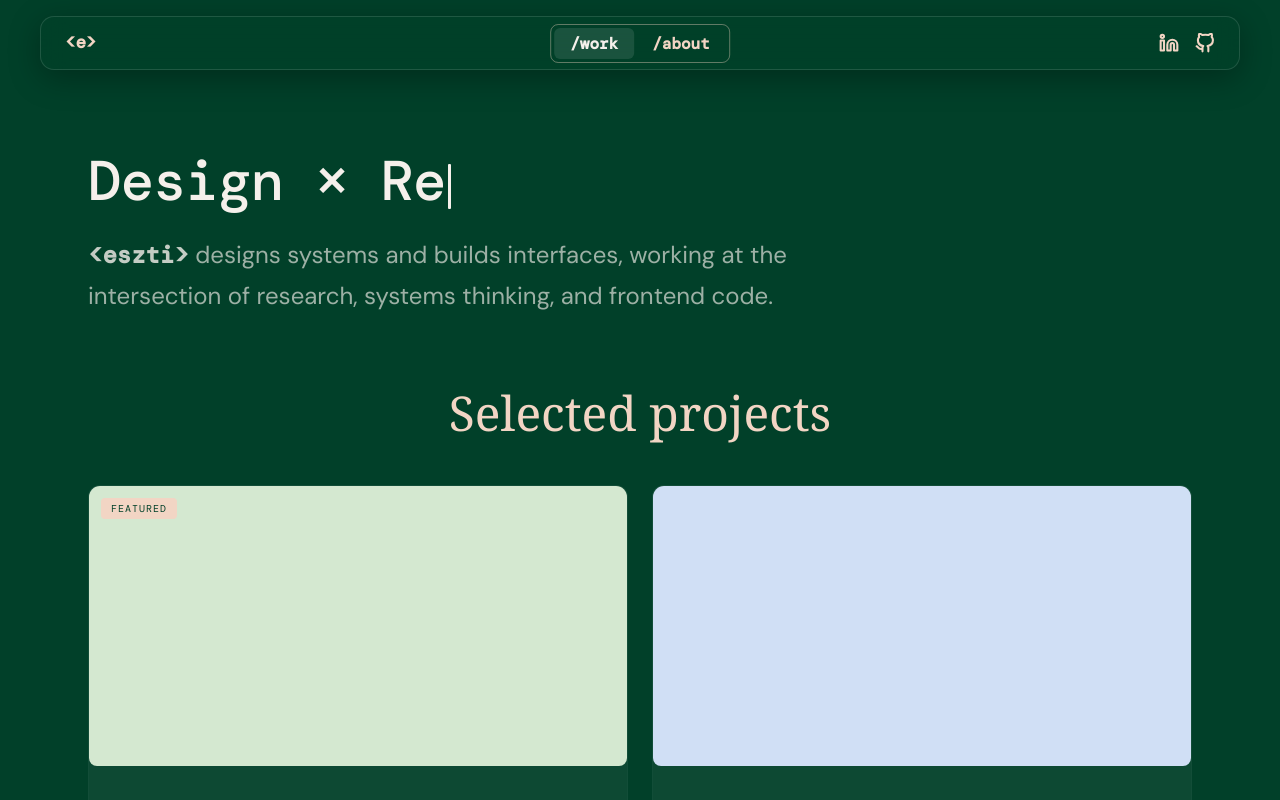
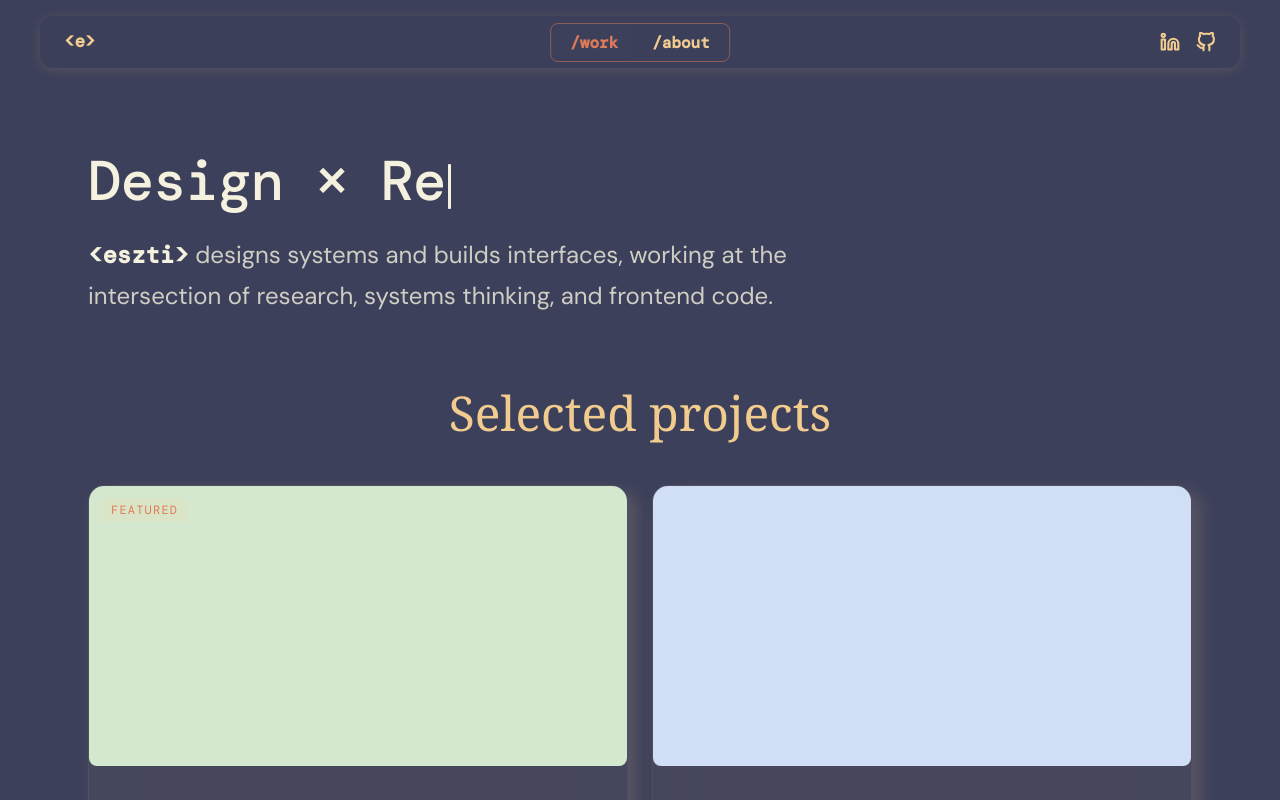
Before and after one commit to esztike/portfolio, a React (Vite) app: page / in a window 1280 px wide. Shown: the top 800 px of the page. Built offline with nearby package versions, Linux system fonts and the light colour scheme; a web font is replaced by a local one.

Commit message:
update UI to indigo palette

```diff
--- a/src/components/layout/Logo.css
+++ b/src/components/layout/Logo.css
@@ -2,7 +2,7 @@
   display: inline-flex;
   align-items: baseline;
   text-decoration: none;
-  color: var(--color-pink);
+  color: var(--color-yellow);
   font-family: "DM Mono", monospace;
   font-size: 1.1rem;
   font-weight: 600;
--- a/src/components/layout/Nav.css
+++ b/src/components/layout/Nav.css
@@ -9,9 +9,9 @@
   width: calc(100% - 48px);
   max-width: 1200px;
   border-radius: 14px;
-  border: 0.5px solid rgba(255, 255, 255, 0.12);
-  background: rgba(1, 64, 41, 0.7);
-  box-shadow: 0 8px 32px rgba(0, 0, 0, 0.3);
+  border: 1px rgba(61, 64, 91, 0.6);
+  background: rgba(61, 64, 91, 0.6);
+  box-shadow: 0 2px 12px 0 var(--color-shadow);
   isolation: isolate;
 }
 
@@ -38,7 +38,7 @@
   /* background: rgba(255, 255, 255, 0.06); */
   border-radius: 8px;
   padding: 3px;
-  border: 0.5px solid rgba(242, 213, 196, 0.4);
+  border: 0.5px solid rgba(224, 122, 87, 0.5);
 }
 
 .nav-tab {
@@ -46,7 +46,7 @@
   font-size: 1rem;
   font-weight: 600;
   text-decoration: none;
-  color: var(--color-pink);
+  color: var(--color-yellow);
   padding: 5px 16px;
   border-radius: 6px;
   transition:
@@ -55,8 +55,8 @@
 }
 
 .nav-tab.active {
-  background: rgba(255, 255, 255, 0.1);
-  color: var(--color-neutral);
+  background: var(--color-indigo);
+  color: var(--color-accent);
   /* border: 0.5px solid var(--color-neutral); */
 }
 
@@ -64,19 +64,19 @@
   display: flex;
   align-items: center;
   gap: 16px;
-  color: var(--color-pink);
+  color: var(--color-yellow);
 }
 
 .nav-socials a {
   display: flex;
   align-items: center;
-  color: var(--color-pink);
+  color: var(--color-yellow);
   text-decoration: none;
   transition: color 0.2s ease;
 }
 
 .nav-socials a:hover {
-  color: var(--color-neutral);
+  color: var(--color-warm-white);
 }
 
 @media (max-width: 800px) {
--- a/src/styles/globals.css
+++ b/src/styles/globals.css
@@ -49,7 +49,7 @@ video {
   font-weight: 500;
   line-height: 1.05;
   letter-spacing: -0.02em;
-  color: var(--color-neutral);
+  color: var(--color-text-primary);
   padding: 0 0 24px;
 }
 
@@ -57,7 +57,7 @@ video {
   display: inline-block;
   width: 3px;
   height: 0.8em;
-  background: var(--color-neutral);
+  background: var(--color-text-primary);
   margin-left: 3px;
   vertical-align: middle;
   border-radius: 1px;
@@ -77,7 +77,6 @@ video {
   font-size: 24px;
   line-height: 1.7;
   color: var(--color-text-secondary);
-  opacity: 0.8;
   max-width: 720px;
 }
 
@@ -91,16 +90,6 @@ video {
   gap: 24px;
 }
 
-.work-card-featured {
-  font-family: var(--font-mono);
-  font-size: 10px;
-  letter-spacing: 0.1em;
-  text-transform: uppercase;
-  color: var(--color-accent);
-  opacity: 0.8;
-  box-shadow: 0 0 80px rgba(242, 213, 196, 0.4);
-}
-
 .work-card {
   display: flex;
   flex-direction: column;
@@ -110,7 +99,11 @@ video {
   border-radius: 12px;
   overflow: hidden;
   background: var(--color-surface);
-  border: 0.5px solid rgba(255, 255, 255, 0.02);
+  border: 1px solid var(--color-border-light);
+  border-radius: var(--radius-lg);
+  box-shadow: 8px 8px 16px 2px var(--color-shadow);
+  backdrop-filter: blur(20px);
+  -webkit-backdrop-filter: blur(20px);
   transition:
     border-color 0.2s ease,
     background 0.2s ease;
@@ -118,7 +111,7 @@ video {
 
 .work-card:hover {
   border-color: var(--color-accent);
-  background: rgba(255, 255, 255, 0.07);
+  background: var(--color-hover);
 }
 
 .work-card-left {
@@ -145,11 +138,11 @@ video {
   top: 12px;
   left: 12px;
   font-family: var(--font-mono);
-  font-size: 10px;
+  font-size: 12px;
   letter-spacing: 0.1em;
   text-transform: uppercase;
-  color: #014029;
-  background: var(--color-pink);
+  color: var(--color-accent);
+  background: rgba(242, 204, 143, 0.15);
   padding: 4px 10px;
   border-radius: 4px;
 }
@@ -200,7 +193,7 @@ video {
   font-size: 12px;
   letter-spacing: 0.07em;
   text-transform: uppercase;
-  color: var(--color-gray);
+  color: var(--color-grey);
   opacity: 1;
   border: 0.5px solid var(--color-grey);
   padding: 3px 8px;
--- a/src/styles/tokens.css
+++ b/src/styles/tokens.css
@@ -1,32 +1,34 @@
 :root {
   /* Colors: base */
-  --color-green-dark: #014029;
-  --color-green-mid: #025a3e;
-  --color-pink: #f2d5c4;
-  --color-neutral: #f5f0eb;
-  --color-grey: #dad7d0;
+  --color-indigo: #3d405b;
+  --color-yellow: #f2cc8f;
+  --color-orange: #e07a57;
+  --color-warm-white: #f4f1de;
+  --color-grey: #ded5c8;
 
   /* Colors: roles */
-  --color-bg: var(--color-green-dark);
-  --color-bg-gradient: linear-gradient(160deg, #014029, #025a3e);
-  --color-surface: rgba(255, 255, 255, 0.05);
-  --color-border-light: rgba(255, 255, 255, 0.1);
-  --color-border-subtle: rgba(255, 255, 255, 0.06);
-  --color-text-heading: var(--color-pink);
-  --color-text-primary: var(--color-neutral);
-  --color-text-secondary: rgba(245, 240, 235, 0.8);
-  --color-accent: var(--color-pink);
+  --color-bg: var(--color-indigo);
+  --color-bg-gradient: linear-gradient(160deg, #3d405b, #2e3150);
+  --color-surface: rgba(242, 204, 143, 0.05);
+  --color-border-light: rgba(242, 204, 143, 0.05);
+  --color-border-subtle: rgba(242, 204, 143, 0.03);
+  --color-shadow: rgba(242, 204, 143, 0.15);
+  --color-text-heading: var(--color-yellow);
+  --color-text-primary: var(--color-warm-white);
+  --color-text-secondary: rgba(244, 241, 222, 0.8);
+  --color-accent: var(--color-orange);
 
   /* Colors: states */
-  --color-hover: rgba(242, 213, 196, 0.12);
+  --color-hover: rgba(242, 204, 143, 0.12);
   --color-disabled: var(--color-grey);
-  --color-placeholder: rgba(218, 215, 208, 0.5);
-  --color-link: var(--color-pink);
-  --color-link-hover: var(--color-neutral);
+  --color-placeholder: rgba(222, 213, 200, 0.5);
+  --color-link: var(--color-yellow);
+  --color-link-hover: var(--color-warm-white);
+  --color-selected: rgba(242, 204, 143, 0.05);
 
   /* Colors: legacy aliases - remove once index.css is fully migrated */
-  --color-dark: var(--color-green-dark);
-  --color-green: var(--color-green-dark);
+  --color-dark: var(--color-indigo);
+  --color-green: var(--color-indigo);
 
   /* Typography */
   --font-display: "Instrument Serif", Georgia, serif;
```
